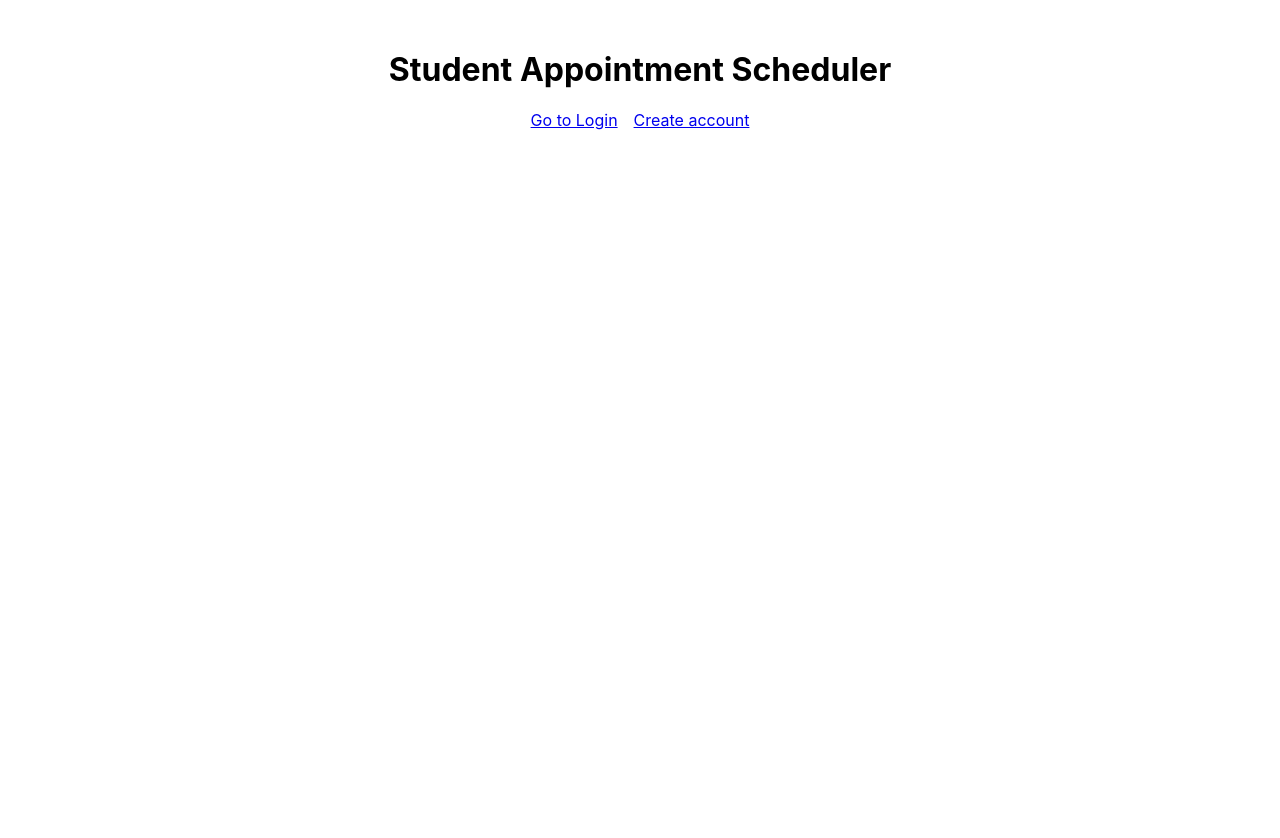
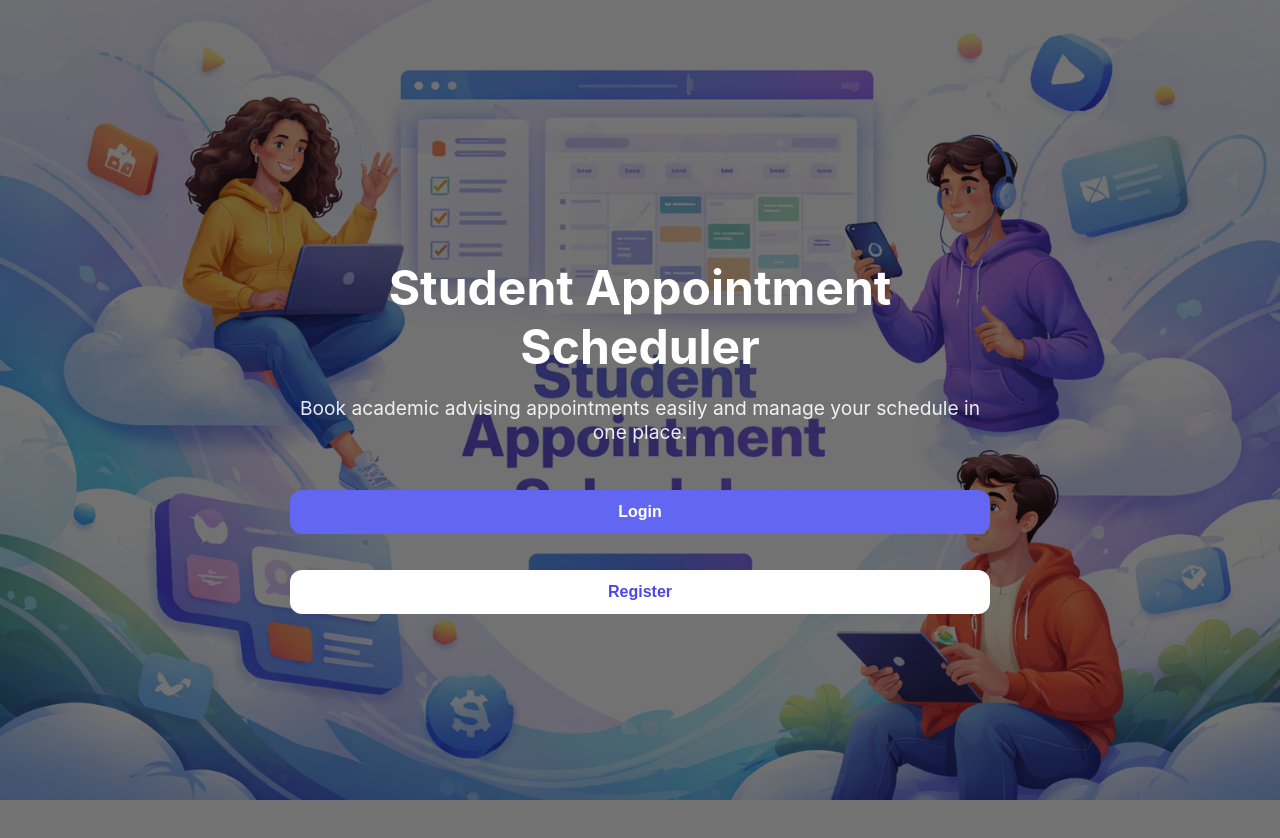
Before and after one commit to Ramadal19/student-appointment-scheduler-mern, a React (Create React App) app in the folder frontend/: page / in a window 1280 px wide. Before the commit the page ends 800 px from the top, so only its background shows below. Built offline with nearby package versions, Linux system fonts and the light colour scheme; no server answers.

Commit message:
create homepage

```diff
--- a/frontend/src/App.js
+++ b/frontend/src/App.js
@@ -1,6 +1,7 @@
-import React, { useEffect, useState } from "react";
-import { BrowserRouter, Routes, Route, Link, Navigate } from "react-router-dom";
+import React from "react";
+import { BrowserRouter, Routes, Route, Navigate } from "react-router-dom";
 
+import Home from "./pages/Home";
 import Login from "./pages/Login";
 import Register from "./pages/Register";
 
@@ -12,50 +13,20 @@ import ResetPassword from "./pages/ResetPassword";
 
 import "./styles/auth.css";
 
-function Home() {
-  const [message, setMessage] = useState("");
-
-  const API_BASE = process.env.REACT_APP_API_URL || "http://localhost:5000";
-
-  useEffect(() => {
-    fetch(`${API_BASE}/api/health`, { credentials: "include" })
-      .then((res) => res.json())
-      .then((data) => setMessage(data.message))
-      .catch((err) => console.error("API ERROR:", err));
-  }, [API_BASE]);
-
-  return (
-    <div style={{ textAlign: "center", marginTop: "50px" }}>
-      <h1>Student Appointment Scheduler</h1>
-      <p>{message}</p>
-
-      <div
-        style={{
-          marginTop: 20,
-          display: "flex",
-          gap: 16,
-          justifyContent: "center",
-        }}
-      >
-        <Link to="/login">Go to Login</Link>
-        <Link to="/register">Create account</Link>
-      </div>
-    </div>
-  );
-}
-
 export default function App() {
   return (
     <BrowserRouter>
       <Routes>
+        {/* Homepage */}
         <Route path="/" element={<Home />} />
 
+        {/* Auth */}
         <Route path="/login" element={<Login />} />
         <Route path="/register" element={<Register />} />
         <Route path="/forgot-password" element={<ForgotPassword />} />
         <Route path="/reset-password/:token" element={<ResetPassword />} />
 
-
+        {/* Protected */}
         <Route
           path="/dashboard"
           element={
@@ -65,7 +36,7 @@ export default function App() {
           }
         />
 
-
+        {/* Catch-all */}
         <Route path="*" element={<Navigate to="/" replace />} />
       </Routes>
     </BrowserRouter>
--- /dev/null
+++ b/frontend/src/pages/Home.jsx
@@ -0,0 +1,39 @@
+import React from "react";
+import { useNavigate } from "react-router-dom";
+import "../styles/Home.css";
+
+function Home() {
+  const navigate = useNavigate();
+
+  return (
+    <div className="hero">
+      <div className="overlay">
+        <div className="content">
+          <h1>Student Appointment Scheduler</h1>
+          <p>
+            Book academic advising appointments easily and manage your
+            schedule in one place.
+          </p>
+
+          <div className="buttons">
+            <button
+              className="btn primary"
+              onClick={() => navigate("/login")}
+            >
+              Login
+            </button>
+
+            <button
+              className="btn secondary"
+              onClick={() => navigate("/register")}
+            >
+              Register
+            </button>
+          </div>
+        </div>
+      </div>
+    </div>
+  );
+}
+
+export default Home;
--- /dev/null
+++ b/frontend/src/styles/Home.css
@@ -0,0 +1,89 @@
+.hero {
+  height: 100vh;
+  background-image: url("/hero-bg.png");
+  background-size: cover;
+  background-position: center;
+  background-repeat: no-repeat;
+  position: relative;
+}
+
+/* Overlay oscuro moderno */
+.overlay {
+  background: rgba(0, 0, 0, 0.55);
+  height: 100%;
+  display: flex;
+  justify-content: center;
+  align-items: center;
+  text-align: center;
+  padding: 20px;
+}
+
+.content {
+  color: white;
+  max-width: 700px;
+}
+
+.content h1 {
+  font-size: 3rem;
+  margin-bottom: 20px;
+  font-weight: 700;
+}
+
+.content p {
+  font-size: 1.2rem;
+  margin-bottom: 30px;
+  opacity: 0.9;
+}
+
+.buttons {
+  display: flex;
+  justify-content: center;
+  gap: 20px;
+  flex-wrap: wrap;
+}
+
+.btn {
+  padding: 12px 28px;
+  border-radius: 30px;
+  font-size: 1rem;
+  border: none;
+  cursor: pointer;
+  transition: 0.3s ease;
+}
+
+.primary {
+  background: #6366f1;
+  color: white;
+}
+
+.primary:hover {
+  background: #4f46e5;
+}
+
+.secondary {
+  background: white;
+  color: #4f46e5;
+}
+
+.secondary:hover {
+  background: #e5e7eb;
+}
+
+/* 📱 Responsive */
+@media (max-width: 768px) {
+  .content h1 {
+    font-size: 2rem;
+  }
+
+  .content p {
+    font-size: 1rem;
+  }
+
+  .buttons {
+    flex-direction: column;
+  }
+
+  .btn {
+    width: 100%;
+  }
+}
```
Also changed, not shown: frontend/public/hero-bg.png (added).
